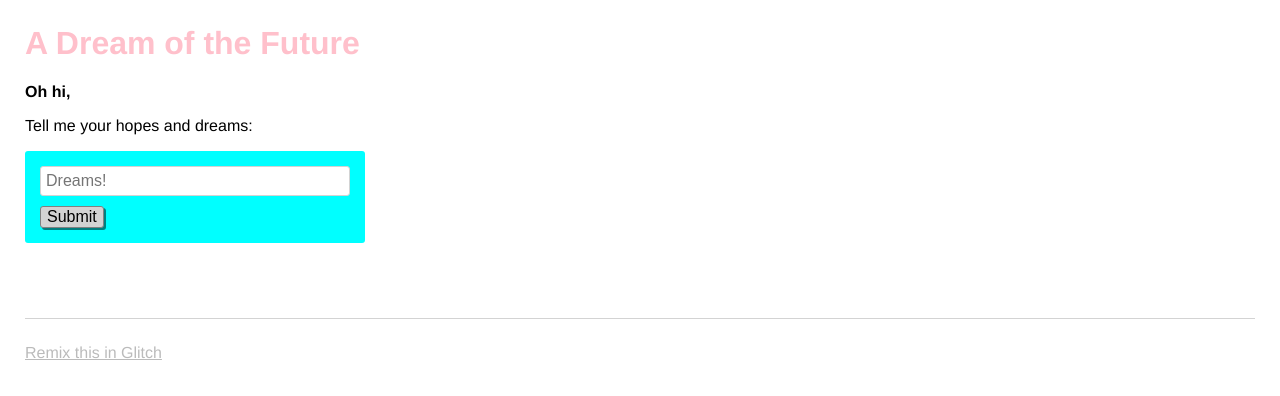
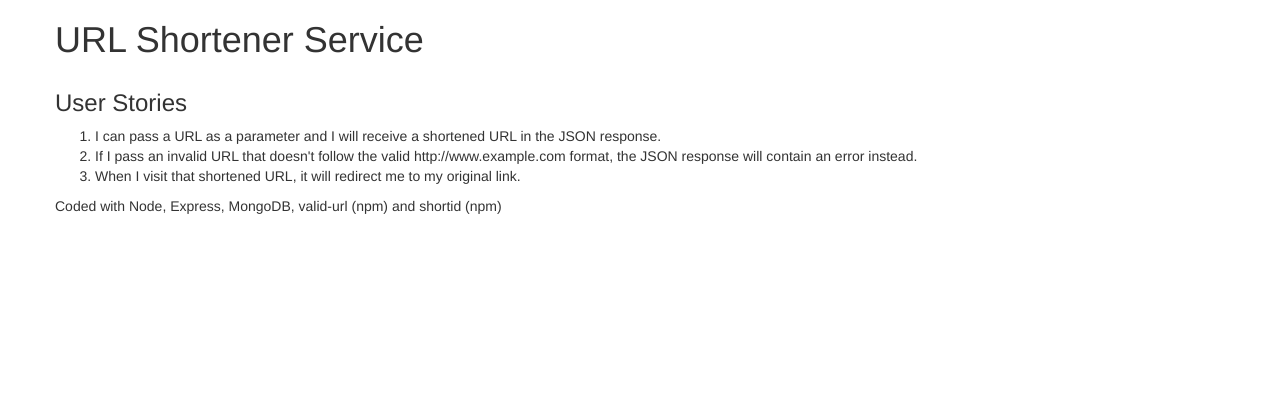
Before and after one commit to jrstrayhorn/fcc-short-url-service, a website: page views/index.html in a window 1280 px wide. Drawn offline with nearby package versions, Linux system fonts and the light colour scheme; no server answers.

Commit message:
updating the home page text

```diff
--- a/views/index.html
+++ b/views/index.html
@@ -10,45 +10,32 @@
 <!DOCTYPE html>
 <html>
   <head>
-    <title>Welcome to Glitch!</title>
+    <title>FreeCodeCamp: Url Shortener Service</title>
     <meta name="description" content="A cool thing made with Glitch">
     <link id="favicon" rel="icon" href="https://glitch.com/edit/favicon-app.ico" type="image/x-icon">
     <meta charset="utf-8">
     <meta http-equiv="X-UA-Compatible" content="IE=edge">
     <meta name="viewport" content="width=device-width, initial-scale=1">
-    <link rel="stylesheet" href="/style.css">
+    <link rel="stylesheet" href="https://maxcdn.bootstrapcdn.com/bootstrap/3.3.7/css/bootstrap.min.css" />
   </head>
   <body>
-    <header>
-      <h1>
-        A Dream of the Future
-      </h1>
-    </header>
-
-    <main>
-      <p class="bold">Oh hi,</p>
-      <p>Tell me your hopes and dreams:</p>
-      <form>
-        <input type="text" maxlength="100" placeholder="Dreams!">
-        <button type="submit">Submit</button>
-      </form>
-      <section class="dreams">
-        <ul id="dreams">
-        </ul>
-      </section>
-    </main>
-
-    <footer>
-      <a href="https://glitch.com">
-        Remix this in Glitch
-      </a>
-    </footer>
-
-    <!-- Your web-app is https, so your scripts need to be too -->
-    <script src="https://code.jquery.com/jquery-2.2.1.min.js"
-            integrity="sha256-gvQgAFzTH6trSrAWoH1iPo9Xc96QxSZ3feW6kem+O00="
-            crossorigin="anonymous"></script>
-    <script src="/client.js"></script>
-
+    <div class="container">
+      <div class="row pad-row">
+        <div class="header">
+          <h1>URL Shortener Service</h1>
+        </div>
+      </div>
+      <div class="row pad-row">
+        <h3>User Stories</h3>
+        <ol>
+          <li>I can pass a URL as a parameter and I will receive a shortened URL in the JSON response.</li>
+          <li>If I pass an invalid URL that doesn't follow the valid http://www.example.com format, the JSON response will contain an error instead.</li>
+          <li>When I visit that shortened URL, it will redirect me to my original link.</li>
+        </ol>
+      </div>
+      <div class="row footer">
+        <p>Coded with Node, Express, MongoDB, valid-url (npm) and shortid (npm)</p>
+      </div>
+    </div>
   </body>
 </html>
```
